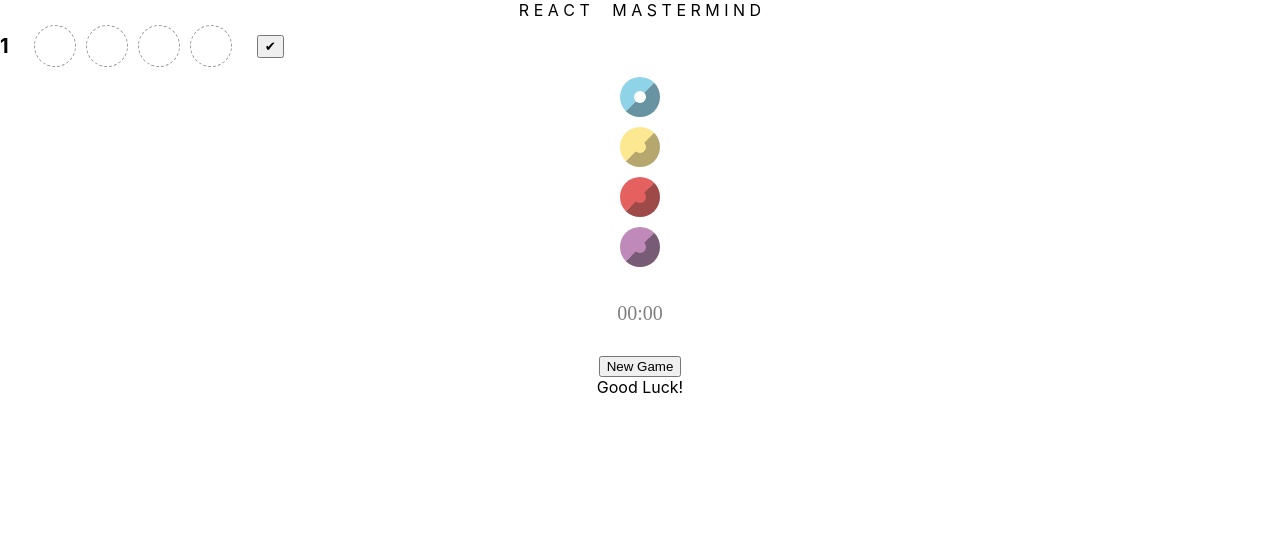
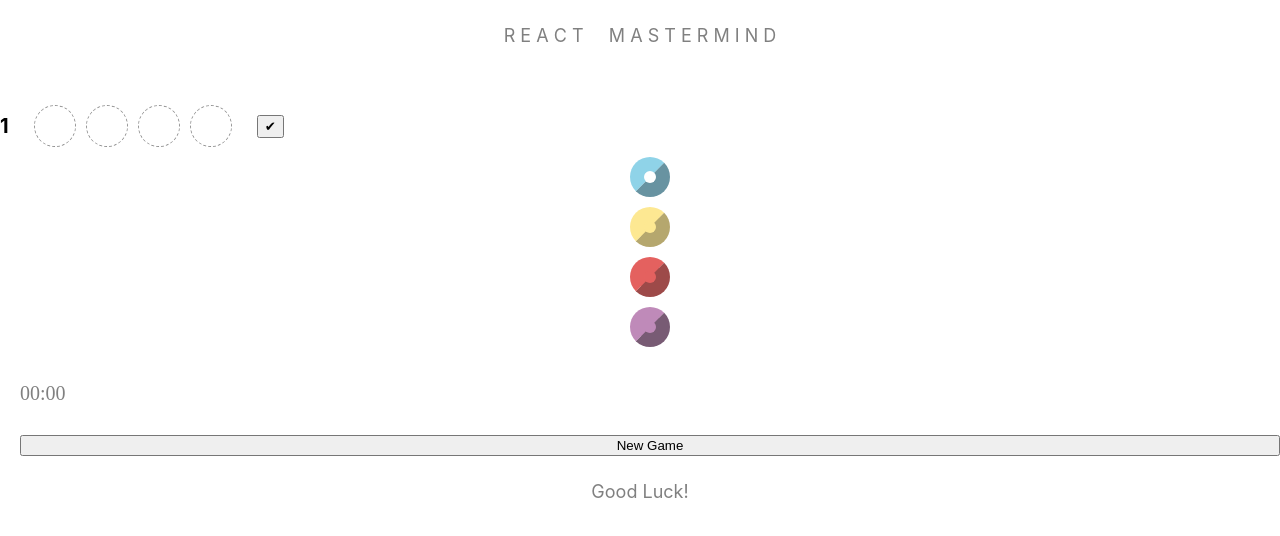
Before and after one commit to arowland900/react-mastermind, a React (Create React App) app: page / in a window 1280 px wide. Shown: the top 536 px of the page. Built offline with nearby package versions, Linux system fonts and the light colour scheme.

Commit message:
add styling for app.css

```diff
--- a/src/App.css
+++ b/src/App.css
@@ -1,12 +1,21 @@
 .App {
+  display: flex;
+  flex-direction: column;
+}
+
+.App-header-footer {
+  height: 50px;
+  padding: 10px;
+  margin: 15px 0;
+  color: grey;
+  font-size: 18px;
   text-align: center;
 }
 
-.App-header {
-  background-color: #222;
-  height: 50px;
-  padding: 20px;
-  color: white;
-  font-size: 40px;
-  text-align: center;
+
+.App-controls {
+  display: flex;
+  flex-flow: column nowrap;
+  justify-content: space-between;
+  margin-left: 20px;
 }
```
